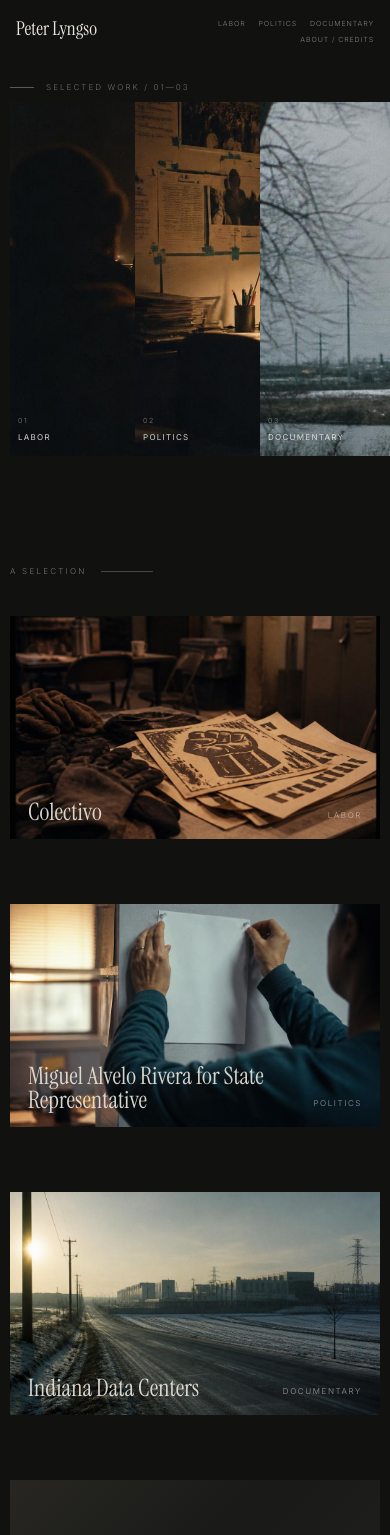
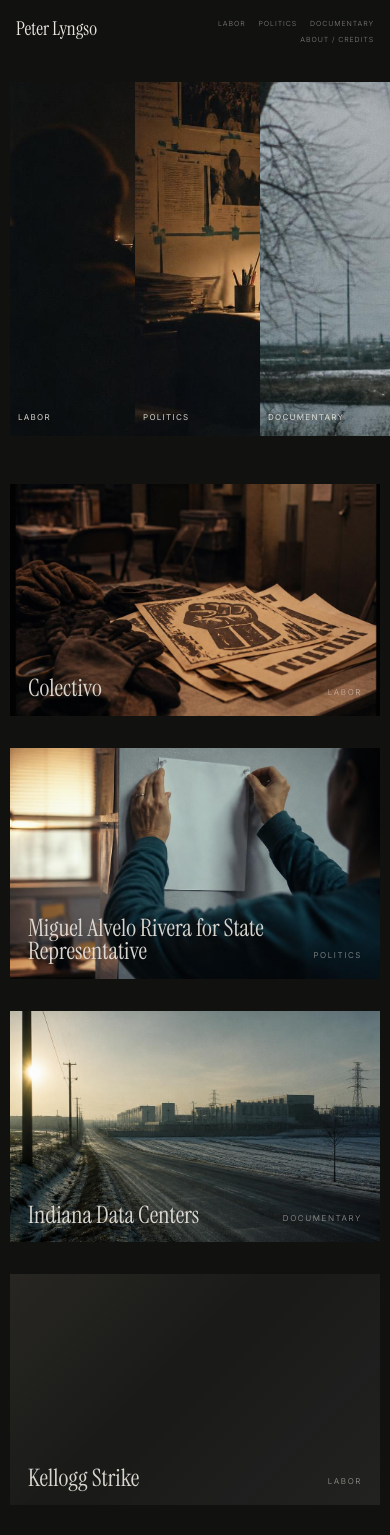
Before and after one commit to peterlyngso/Personal-site-2, a React (Vite) app: page / in a window 390 px wide. Shown: the top 1535 px of the page. Built offline with nearby package versions, Linux system fonts and the light colour scheme.

Commit message:
Sync portfolio with current Replit checkpoint

```diff
--- a/src/components/Thumbnail.jsx
+++ b/src/components/Thumbnail.jsx
@@ -1,15 +1,14 @@
 import { cn } from '../lib/utils';
 import { MediaItemView } from './MediaItemView';
 
-export function Thumbnail({ project, media = project.media.previewLoop || project.media.hero, className, overlay = 'none', priority = false }) {
+export function Thumbnail({ project, media = project.media.previewLoop || project.media.hero, className, overlay = 'none', priority = false, aspectRatio }) {
   const fallback = media.kind === 'video' ? project.media.hero : undefined;
 
   return (
-    <div className={cn('media-frame', className)} style={media.aspectRatio ? { aspectRatio: media.aspectRatio } : undefined}>
+    <div className={cn('media-frame', className)} style={{ aspectRatio: aspectRatio || media.aspectRatio }}>
       <MediaItemView media={media} fallback={fallback} priority={priority} className="media-frame__asset" />
       {overlay === 'door' && (
         <div className="door-overlay">
-          <span className="door-overlay__number">0{project.category === 'Labor' ? '1' : project.category === 'Politics' ? '2' : '3'}</span>
           <span className="door-overlay__title">{project.category.toUpperCase()}</span>
         </div>
       )}
--- a/src/index.css
+++ b/src/index.css
@@ -413,7 +413,7 @@ a {
 .selected-work {
   max-width: 1600px;
   margin: 0 auto;
-  padding: 160px 0 130px;
+  padding: 80px 0;
 }
 
 .section-marker {
@@ -436,9 +436,8 @@ a {
 
 .mosaic {
   display: grid;
-  grid-template-columns: repeat(12, minmax(0, 1fr));
-  column-gap: 6%;
-  row-gap: 100px;
+  grid-template-columns: repeat(2, minmax(0, 1fr));
+  gap: 48px 32px;
   align-items: start;
 }
 
@@ -446,45 +445,8 @@ a {
   display: block;
 }
 
-.mosaic__item:nth-child(1) {
-  grid-column: 1 / span 7;
-}
-
-.mosaic__item:nth-child(2) {
-  grid-column: 9 / span 4;
-  margin-top: 150px;
-}
-
-.mosaic__item:nth-child(3) {
-  grid-column: 3 / span 5;
-  margin-top: -20px;
-}
-
-.mosaic__item:nth-child(4) {
-  grid-column: 9 / span 4;
-  margin-top: 40px;
-}
-
-.mosaic__item:nth-child(5) {
-  grid-column: 1 / span 6;
-  margin-top: 40px;
-}
-
 .mosaic__media {
-  aspect-ratio: 1.42 / 1;
-}
-
-.mosaic__item:nth-child(2) .mosaic__media,
-.mosaic__item:nth-child(4) .mosaic__media {
-  aspect-ratio: 0.78 / 1;
-}
-
-.mosaic__item:nth-child(3) .mosaic__media {
-  aspect-ratio: 1 / 1;
-}
-
-.mosaic__item:nth-child(5) .mosaic__media {
-  aspect-ratio: 1.2 / 1;
+  aspect-ratio: 16 / 10;
 }
 
 .category-page {
@@ -520,36 +482,20 @@ a {
 }
 
 .category-list {
-  display: flex;
-  flex-direction: column;
-  gap: 120px;
+  display: grid;
+  grid-template-columns: repeat(2, minmax(0, 1fr));
+  gap: 48px 32px;
+  align-items: start;
 }
 
 .category-project {
   display: block;
-  width: 67%;
-}
-
-.category-project:nth-child(even) {
-  align-self: flex-end;
-  width: 54%;
-}
-
-.category-project:nth-child(3n) {
-  width: 78%;
-  margin-left: 7%;
+  min-width: 0;
+  width: 100%;
 }
 
 .category-project__media {
-  aspect-ratio: 1.58 / 1;
-}
-
-.category-project:nth-child(even) .category-project__media {
-  aspect-ratio: 0.96 / 1;
-}
-
-.category-project:nth-child(3n) .category-project__media {
-  aspect-ratio: 1.9 / 1;
+  aspect-ratio: 16 / 10;
 }
 
 .category-project__caption {
@@ -558,6 +504,7 @@ a {
   justify-content: space-between;
   gap: 16px;
   padding-top: 13px;
+  min-height: 28px;
 }
 
 .category-project__caption h2 {
@@ -910,28 +857,17 @@ a {
   }
 
   .selected-work {
-    padding: 110px 0 80px;
+    padding: 48px 0;
   }
 
   .mosaic {
-    display: flex;
-    flex-direction: column;
-    gap: 65px;
+    grid-template-columns: minmax(0, 1fr);
+    gap: 32px;
   }
 
-  .mosaic__item,
-  .mosaic__item:nth-child(1),
-  .mosaic__item:nth-child(2),
-  .mosaic__item:nth-child(3),
-  .mosaic__item:nth-child(4),
-  .mosaic__item:nth-child(5) {
+  .mosaic__item {
     width: 100%;
     margin: 0;
-  }
-
-  .mosaic__item:nth-child(2) .mosaic__media,
-  .mosaic__item:nth-child(4) .mosaic__media {
-    aspect-ratio: 0.9 / 1;
   }
 
   .category-page {
@@ -949,18 +885,8 @@ a {
   }
 
   .category-list {
-    gap: 76px;
-  }
-
-  .category-project,
-  .category-project:nth-child(even),
-  .category-project:nth-child(3n) {
-    width: 100%;
-    margin-left: 0;
-  }
-
-  .category-project:nth-child(even) .category-project__media {
-    aspect-ratio: 0.86 / 1;
+    grid-template-columns: minmax(0, 1fr);
+    gap: 32px;
   }
 
   .category-project__caption {
@@ -968,7 +894,7 @@ a {
   }
 
   .category-project__caption p {
-    margin-top: 10px;
+    margin-top: 0;
     text-align: left;
   }
 
--- a/src/pages/Home.jsx
+++ b/src/pages/Home.jsx
@@ -13,7 +13,6 @@ export function Home() {
     <>
       <SEO title="Selected Work" />
       <main className="landing">
-        <div className="landing__marker">Selected work / 01—03</div>
         <div className="door-grid">
           {homeCuration.doors.map((door, index) => {
             const project = projects.find((item) => item.slug === door.projectSlug);
@@ -28,13 +27,12 @@ export function Home() {
           })}
         </div>
 
-        <section className="selected-work" aria-labelledby="selected-work-heading">
-          <div className="section-marker" id="selected-work-heading">A selection</div>
+        <section className="selected-work" aria-label="Selected projects">
           <div className="mosaic">
             {selectedProjects.map((project, index) => (
               <Reveal key={project.slug} delay={(index % 2) * 0.08} className="mosaic__item">
                 <Link href={`/project/${project.slug}`} className="block">
-                  <Thumbnail project={project} overlay="project" className="mosaic__media" />
+                  <Thumbnail project={project} overlay="project" className="mosaic__media" aspectRatio="16 / 10" />
                 </Link>
               </Reveal>
             ))}
--- a/src/pages/WorkCategory.jsx
+++ b/src/pages/WorkCategory.jsx
@@ -33,9 +33,8 @@ export function WorkCategory() {
           {categoryProjects.map((project, index) => (
             <Reveal key={project.slug} delay={(index % 2) * 0.08} className="category-project">
               <Link href={`/project/${project.slug}`} className="block">
-                <Thumbnail project={project} overlay="project" className="category-project__media" />
+                <Thumbnail project={project} overlay="project" className="category-project__media" aspectRatio="16 / 10" />
                 <div className="category-project__caption">
-                  <h2>{project.title}</h2>
                   {project.clientOutlet ? <p>{project.clientOutlet}</p> : null}
                 </div>
               </Link>
```
